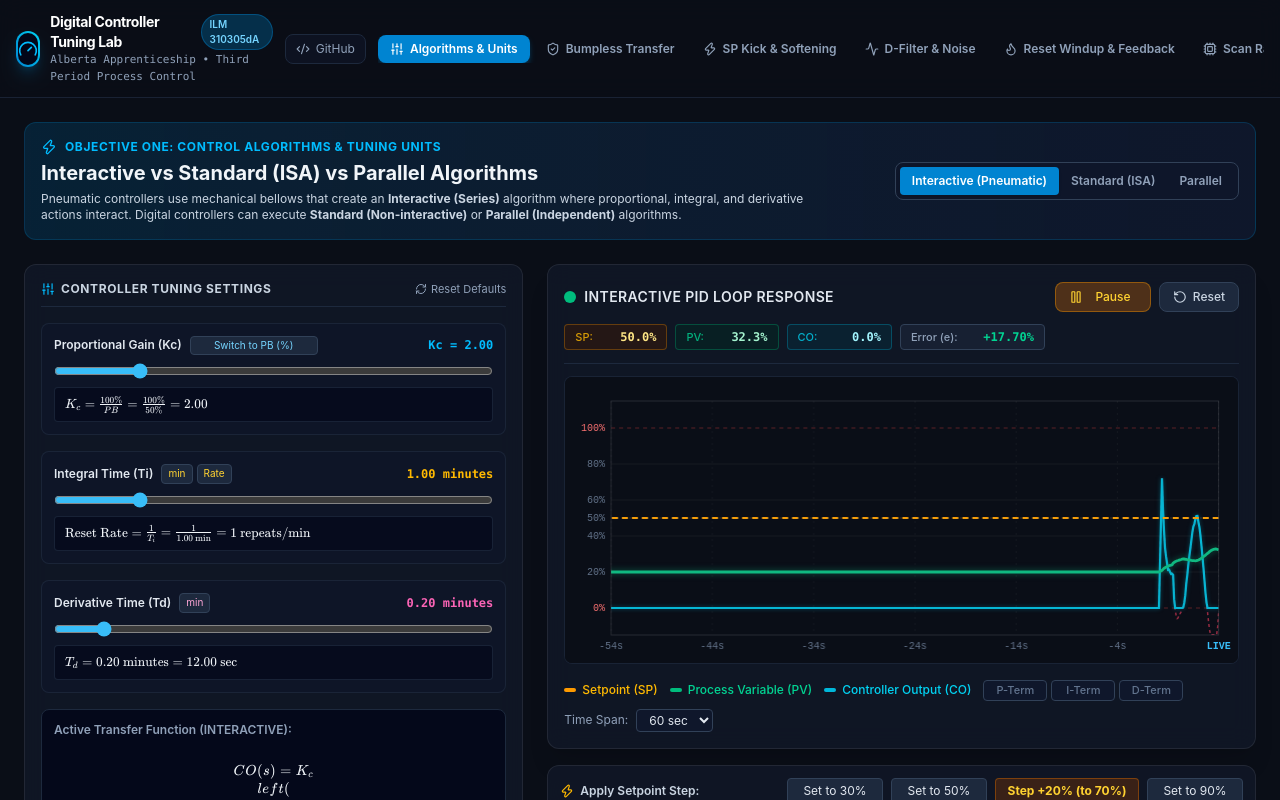
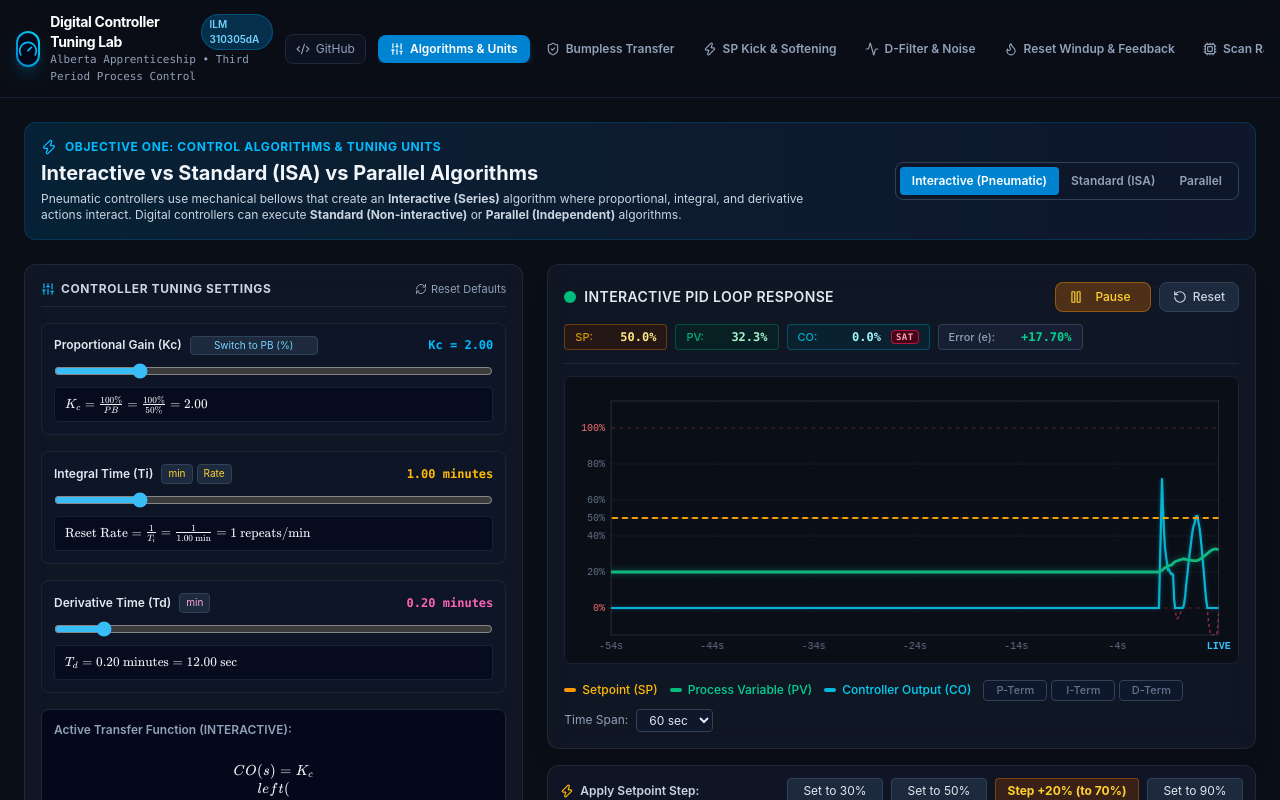
Before and after one commit to RapidRawRich/Digital-Controller-Tuning-A, a React (Vite) app: page / in a window 1280 px wide. Shown: the top 800 px of the page. Built offline with nearby package versions, Linux system fonts and the light colour scheme.

Commit message:
fix(scope): support both upper and lower saturation limits on telemetry badge

```diff
--- a/src/components/ScopeChart.tsx
+++ b/src/components/ScopeChart.tsx
@@ -328,7 +328,7 @@ export const ScopeChart: React.FC<ScopeChartProps> = ({
             <span className="font-bold text-cyan-200 tabular-nums min-w-[3.6rem] text-right">
               {latestPoint.co.toFixed(1)}%
             </span>
-            {(latestPoint.rawCo ?? latestPoint.co) > 100 && (
+            {(latestPoint.isSaturated || (latestPoint.rawCo ?? latestPoint.co) > 100 || (latestPoint.rawCo ?? latestPoint.co) < 0) && (
               <span className="ml-1 text-[9px] text-rose-300 font-bold uppercase tracking-wider px-1 py-0.2 bg-rose-950/90 border border-rose-500/60 rounded shrink-0">
                 SAT
               </span>
```
